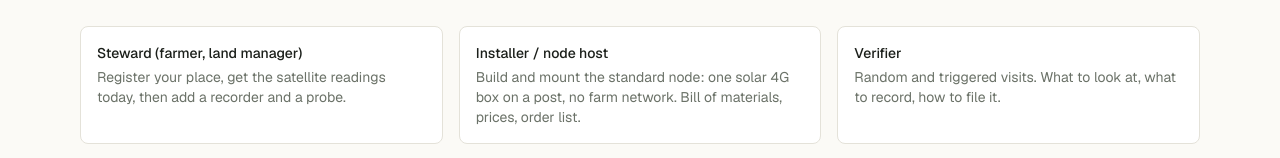
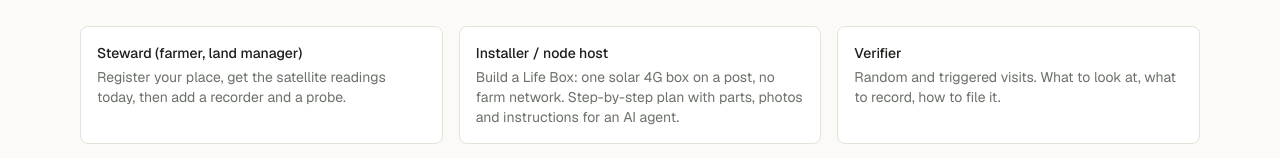
Before and after one commit to oncra/life, a Next.js app: page / in a window 1280 px wide. Shown: the part 2902-3060 px from the top of the page. Built offline with nearby package versions, Linux system fonts and the light colour scheme; no server answers; the database is empty.

Commit message:
Front page: the installer card opens the build plan

```diff
--- a/src/app/page.tsx
+++ b/src/app/page.tsx
@@ -126,7 +126,7 @@ export default async function Home() {
         <div className="mt-6 grid md:grid-cols-2 lg:grid-cols-3 gap-4 text-sm">
           {[
             ["Steward (farmer, land manager)", "Register your place, get the satellite readings today, then add a recorder and a probe.", "/docs/guide-steward"],
-            ["Installer / node host", "Build and mount the standard node: one solar 4G box on a post, no farm network. Bill of materials, prices, order list.", "/docs/kit"],
+            ["Installer / node host", "Build a Life Box: one solar 4G box on a post, no farm network. Step-by-step plan with parts, photos and instructions for an AI agent.", "/lifebox"],
             ["Verifier", "Random and triggered visits. What to look at, what to record, how to file it.", "/docs/roles"],
             ["Funder, buyer, registry", "Read verdicts by API, pin a method version, let life set the carbon sampling burden.", "/docs/api"],
             ["Researcher / methodologist", "Propose changes to the seven readings. Everything is open and reproducible.", "/docs/spec"],
```
